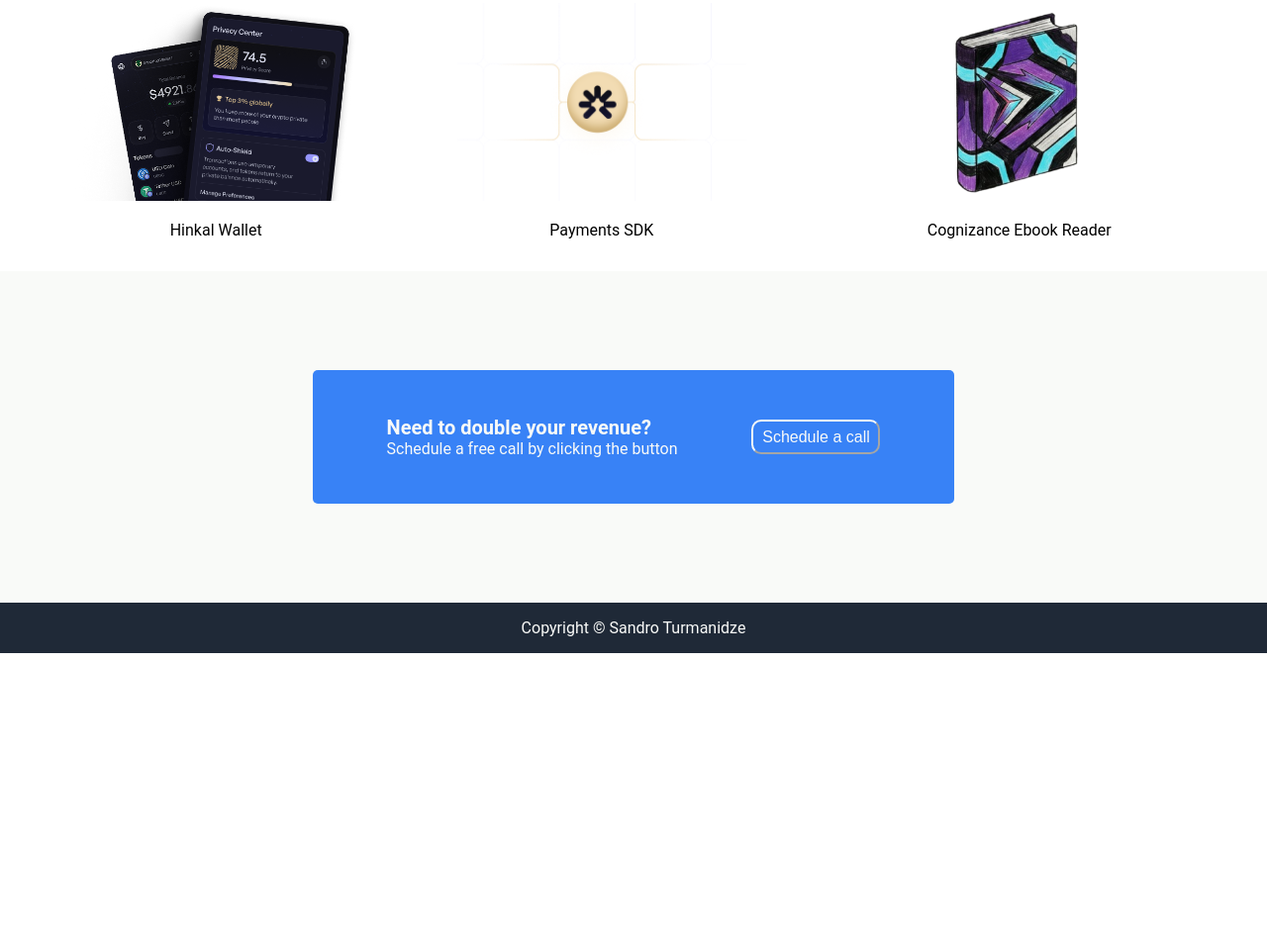
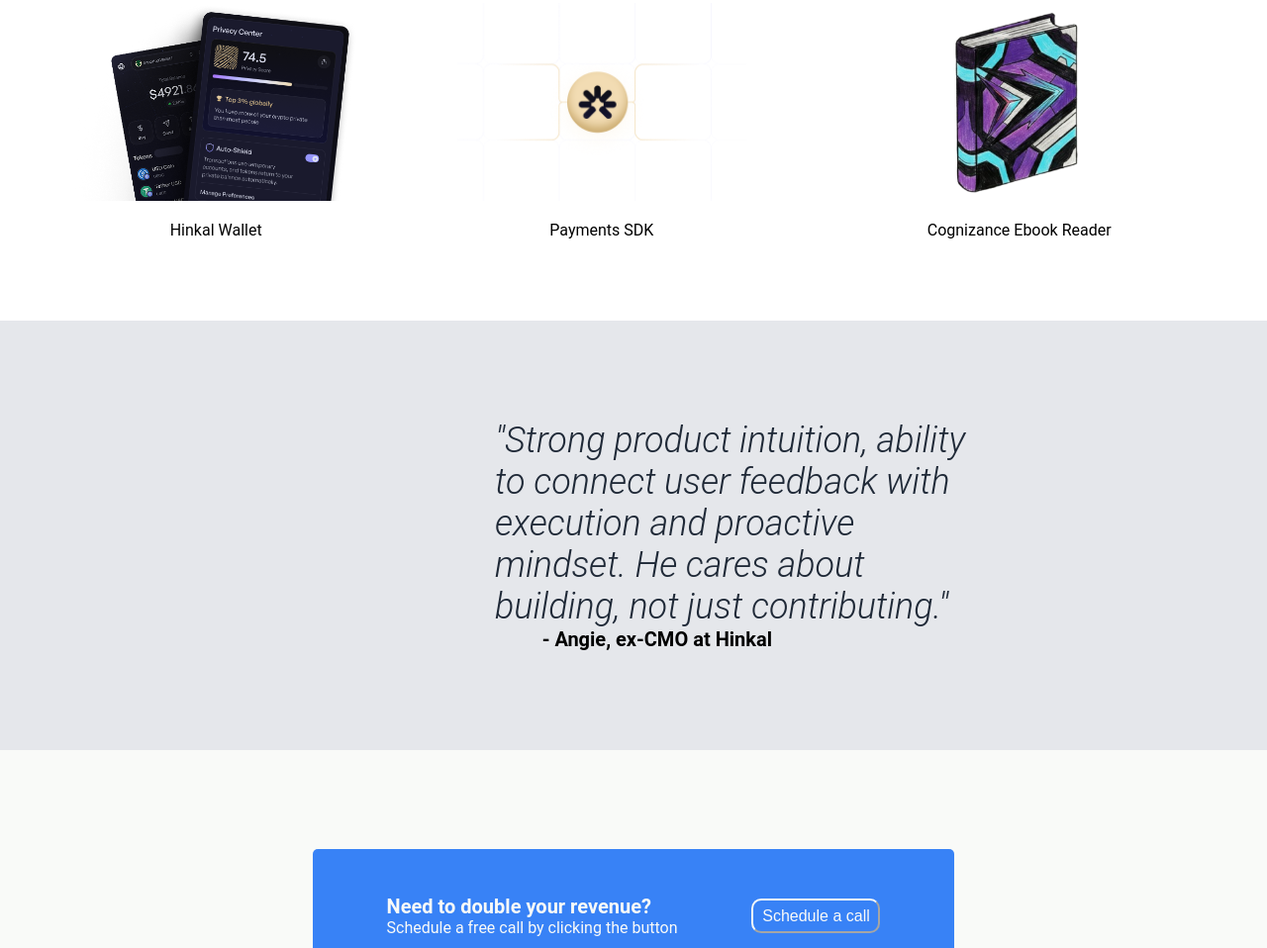
Before and after one commit to EpikViper/landing-page, a plain HTML site: page index.html in a window 1280 px wide. Shown: the part 567-1525 px from the top of the page at 99% size. Before the commit the page ends 1227 px from the top, so only its background shows below. Drawn offline with Linux system fonts and the light colour scheme.

Commit message:
Add testimonial segment

```diff
--- a/index.html
+++ b/index.html
@@ -41,7 +41,11 @@
             </li>
         </ul>
     </div>
-    <div class="second"></div>
+    <div class="second">
+        <p id="quote">"Strong product intuition, ability to connect user feedback with execution
+            and proactive mindset. He cares about building, not just contributing."</p>
+        <p id="author">- Angie, ex-CMO at Hinkal</p>
+    </div>
     <div class="third">
         <div class="cta">
             <p><strong>Need to double your revenue?</strong> <br>Schedule a free call by clicking the button</p>
--- a/styles.css
+++ b/styles.css
@@ -33,6 +33,7 @@
     flex-direction: column;
     justify-content: center;
     align-items: center;
+    padding-bottom: 50px;
 }
 
 .first ul {
@@ -145,3 +146,33 @@
 .cta strong {
     font-size: 20px;
 }
+
+.second {
+    background-color: #E5E7EB;
+    padding: 100px;
+    display: flex;
+    flex-direction: column;
+    padding-left: 500px;
+    padding-right: 500px;
+    gap: 0px;
+}
+
+
+#quote {
+    font-size: 36px;
+    color: #1F2937;
+    font-weight: 300;
+    width: 500px;
+    font-style: italic;
+    box-sizing: border-box;
+    margin: 0;
+}
+
+#author {
+    font-weight: 700;
+    display: flex;
+    align-self: flex-end;
+    box-sizing: border-box;
+    font-size: 20px;
+    margin: 0;
+}
```
